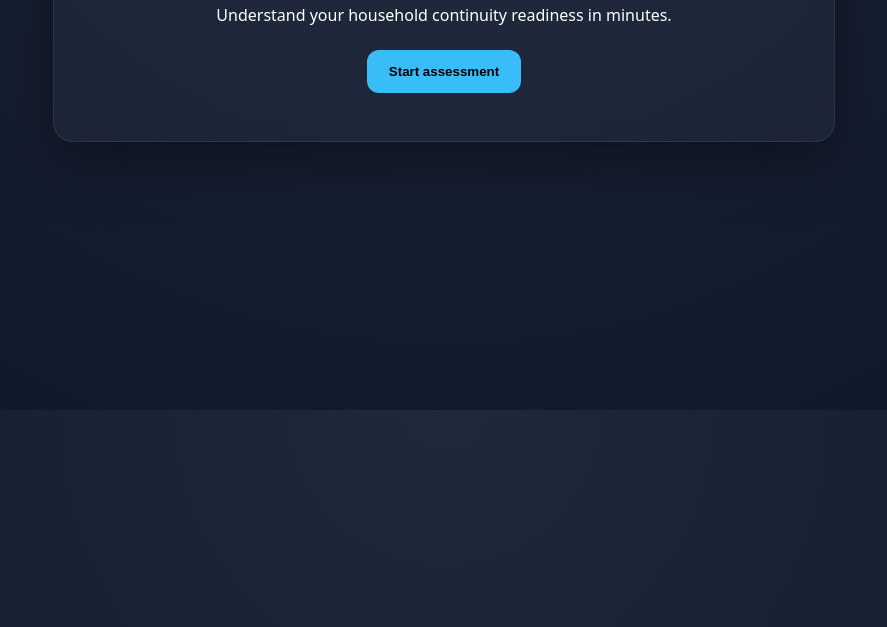
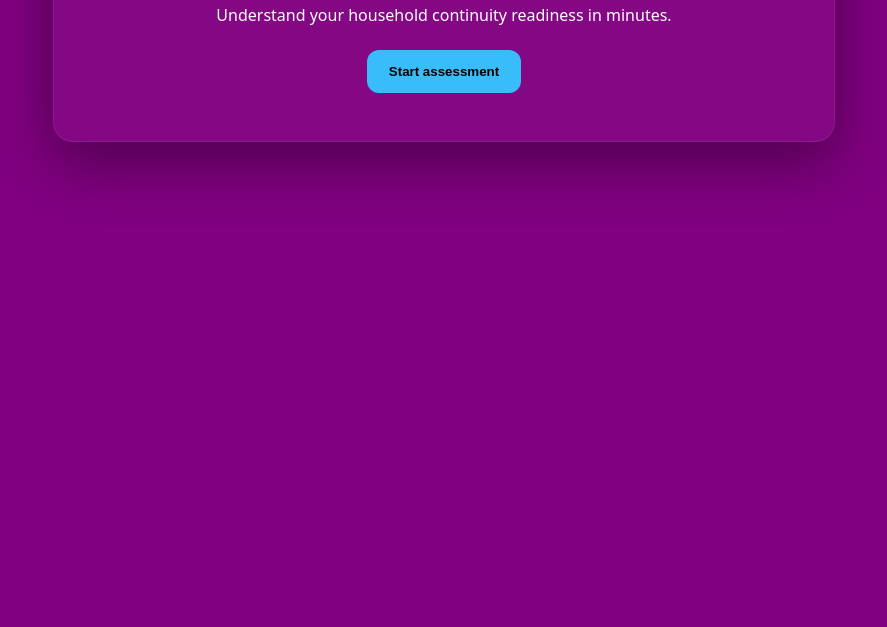
Before and after one commit to architettonausicaasiciliano-sudo/mia-prima-app, a plain HTML site: page index.html in a window 1280 px wide. Shown: the part 390-1017 px from the top of the page, without its empty margins (196-1083 px from the left). Drawn offline with Linux system fonts and the light colour scheme.

Commit message:
update UI

```diff
--- a/style.css
+++ b/style.css
@@ -139,4 +139,8 @@ button:hover {
 
 .recommendation-box li {
   margin: 10px 0;
+}body {
+  background: red !important;
+}body {
+  background: purple !important;
 }
```
